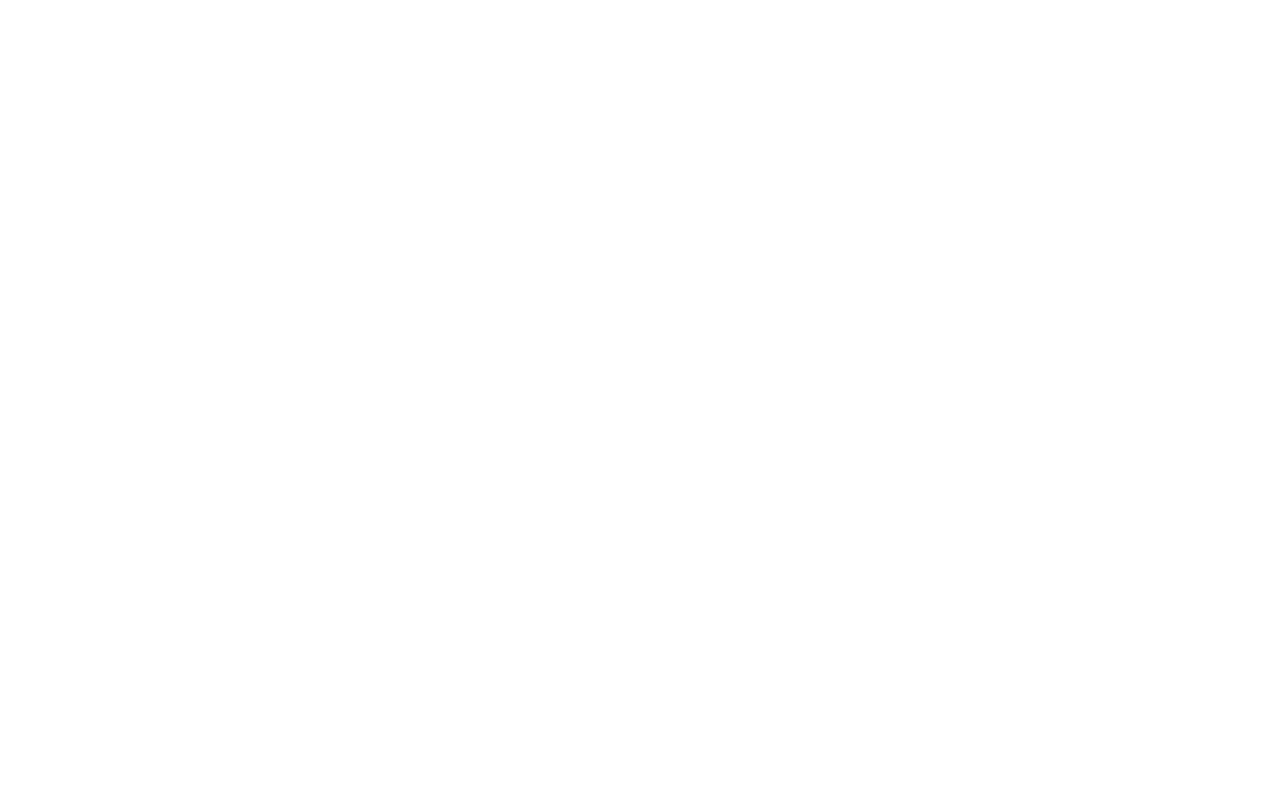
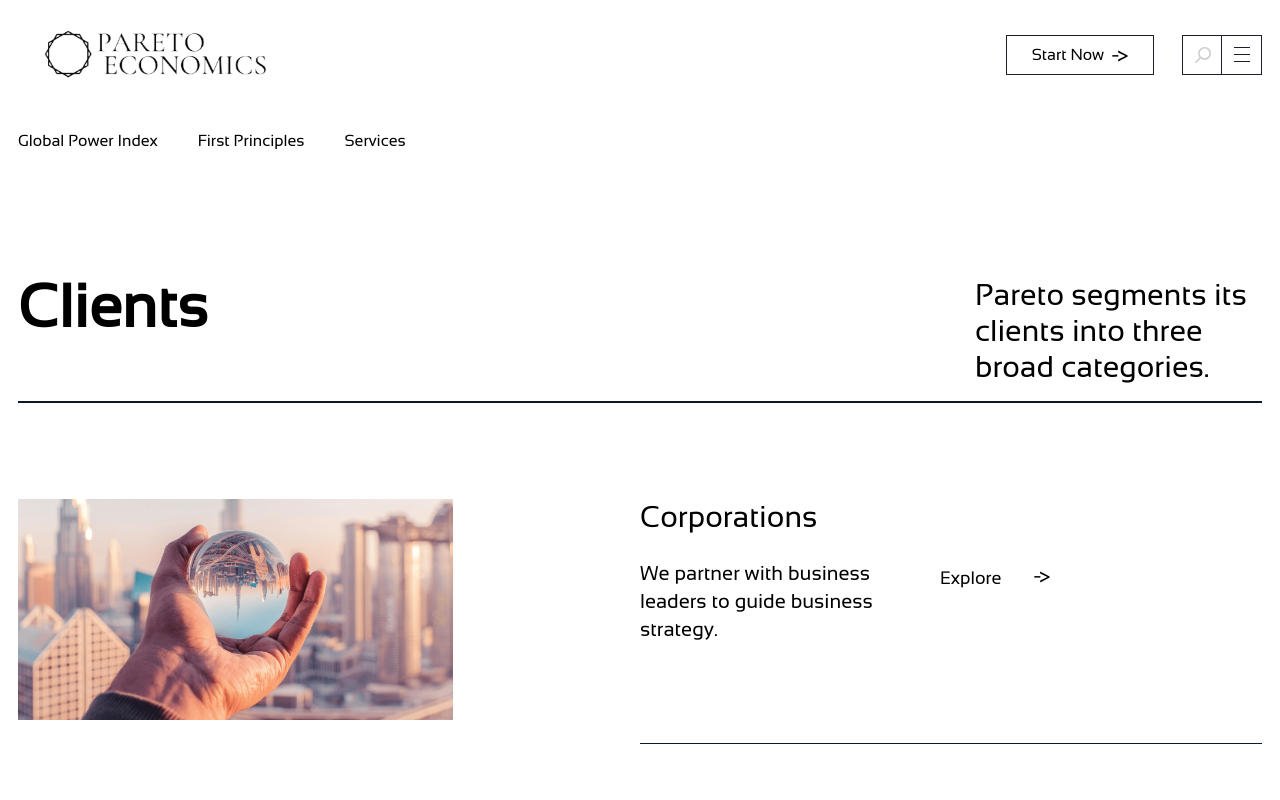
Before and after one commit to EmpChirag/pareto-economics, a React (Create React App) app: page /client in a window 1280 px wide. Before the commit this address had no page. Shown: the top 800 px of the page. Built offline with nearby package versions, Linux system fonts and the light colour scheme.

Commit message:
path change

```diff
--- a/src/pages/ClientLanding/index.js
+++ b/src/pages/ClientLanding/index.js
@@ -13,7 +13,7 @@
               Clients
             </h1>
             <div className="flex  col-span-1">
-              <h2 className="text-3xl max-w-[337px]">
+              <h2 className="text-3xl max-w-[287px]">
                 Pareto segments its clients into three broad categories.{" "}
               </h2>
               <br />
--- a/src/routes.js
+++ b/src/routes.js
@@ -44,12 +44,12 @@
     exact: true,
   },
   {
-    path: "/service-landing",
+    path: "/service",
     component: <ServicesLanding />,
     exact: true,
   },
   {
-    path: "/client-landing",
+    path: "/client",
     component: <ClientLanding />,
     exact: true,
   },
```
